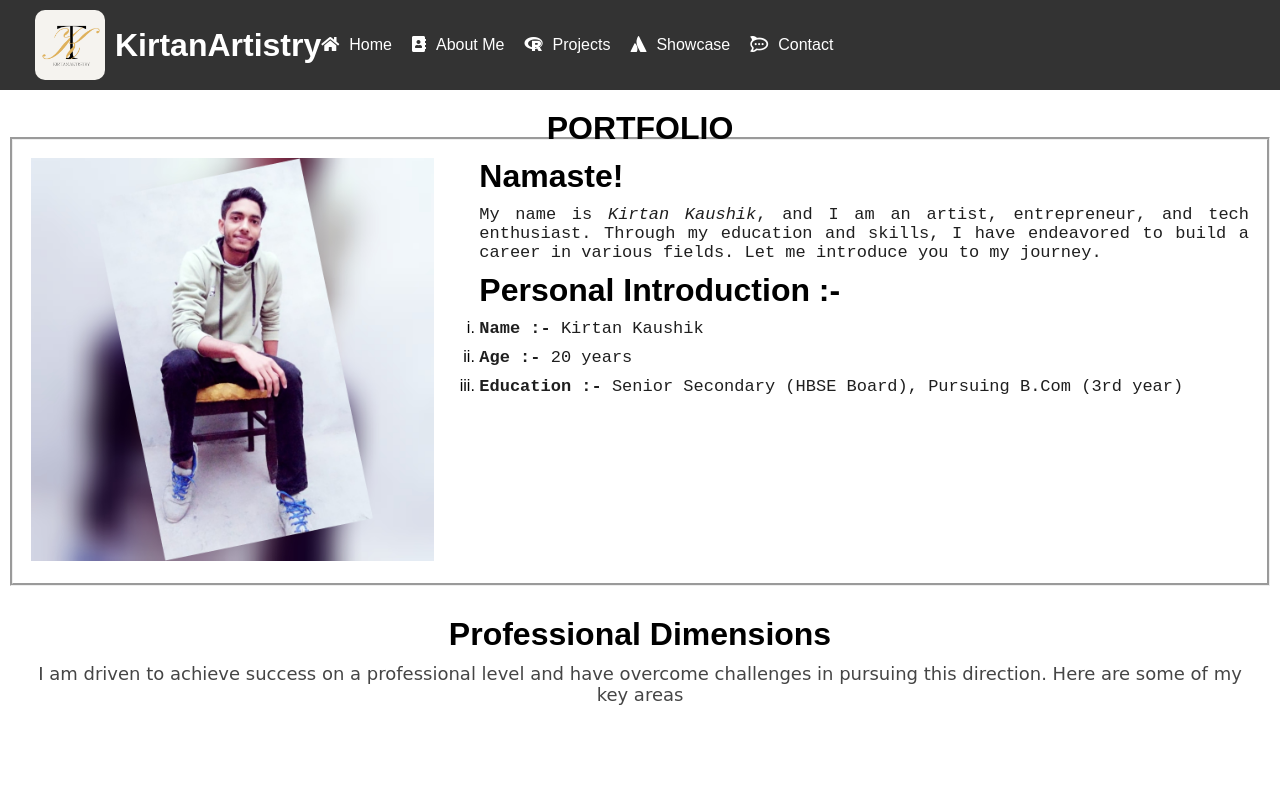
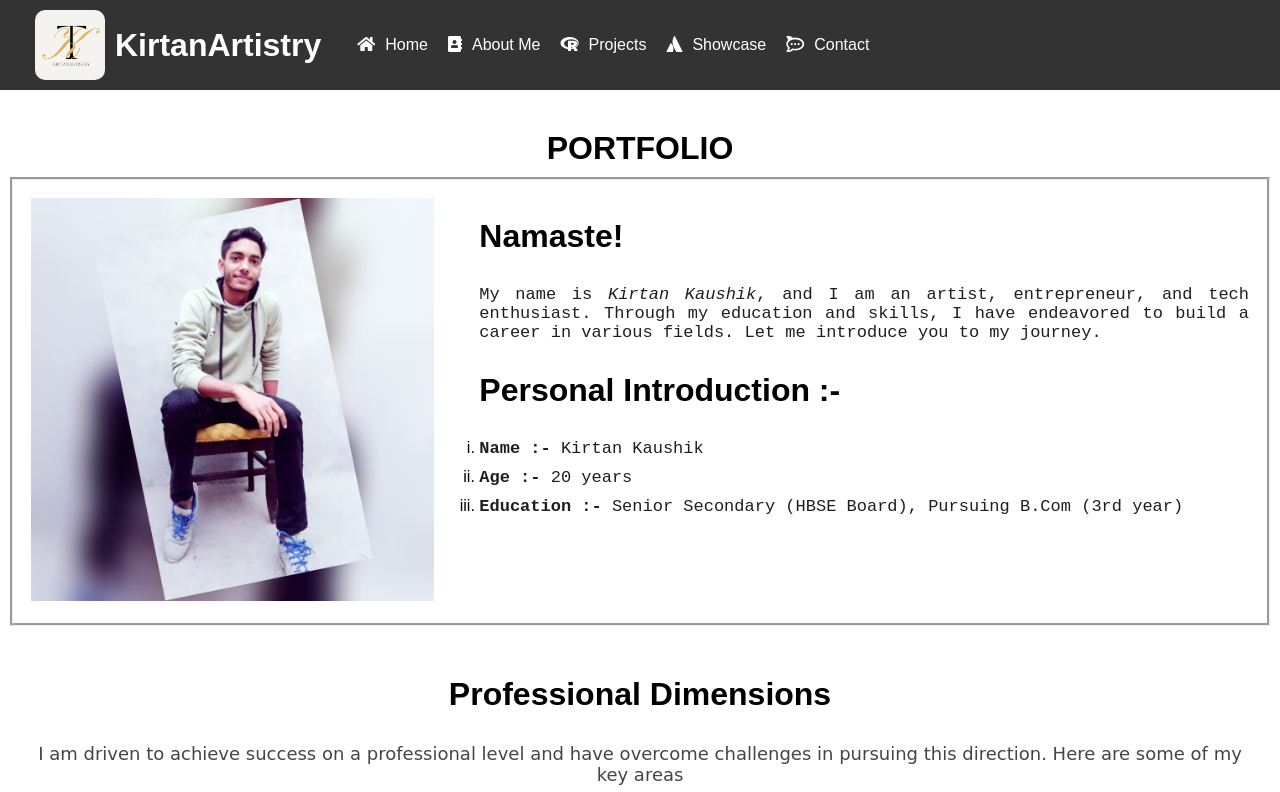
Before and after one commit to kt-pixels/kirtanArtistry, a plain HTML site: page index.html in a window 1280 px wide. Shown: the top 792 px of the page. Drawn offline with Linux system fonts and the light colour scheme.

Commit message:
Update style.css

```diff
--- a/style.css
+++ b/style.css
@@ -35,6 +35,7 @@ main {
 ul {
     display: flex;
     list-style: none;
+    margin-left: 36px;
 }
 
 li {
@@ -68,6 +69,7 @@ section {
 
 h2 {
     font-size: 32px;
+    padding: 20px 0;
 }
 
 table {
```
